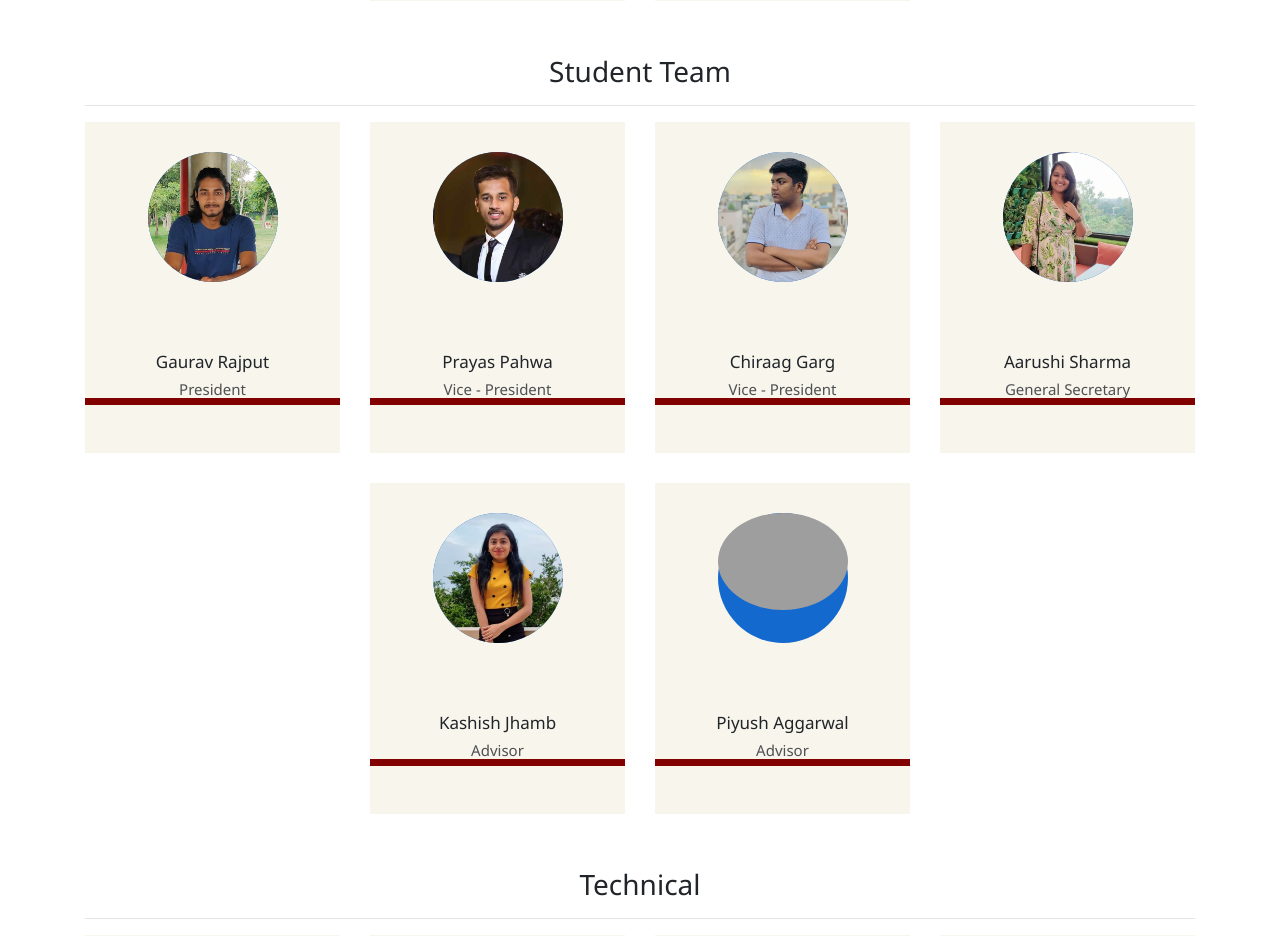
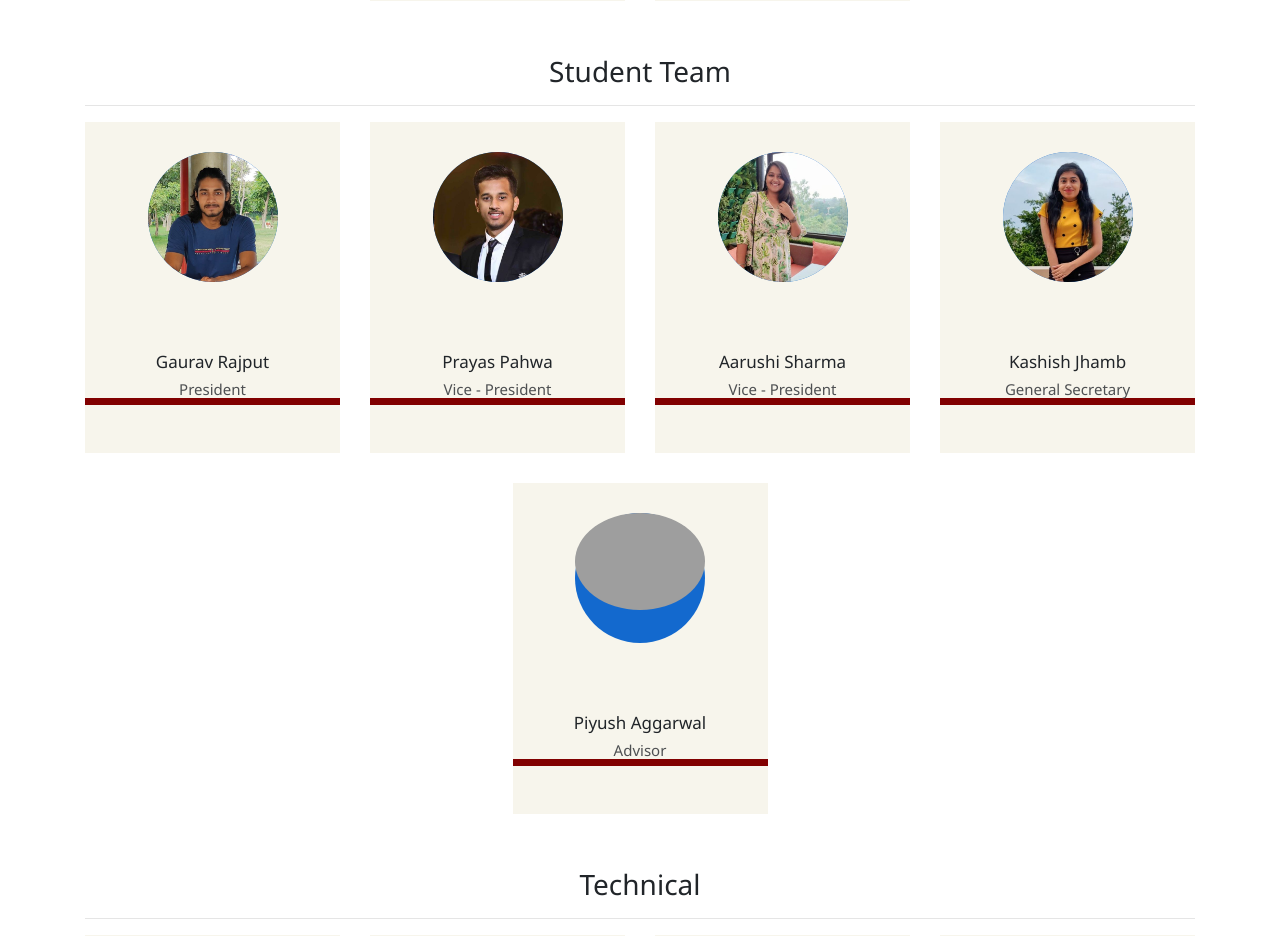
Before and after one commit to shivamkagra38/star_new, a Node server app: page /our-team in a window 1280 px wide. Shown: the part 745-1681 px from the top of the page. Run offline with Node 20, Linux system fonts and the light colour scheme; some libraries are stand-ins or nearby versions; grey boxes are pictures that could not be loaded.

Commit message:
BOD Designation Updated

```diff
--- a/views/our-team.ejs
+++ b/views/our-team.ejs
@@ -83,7 +83,7 @@
           </div>
           <!--END-->
           <!--Start-->
-          <div class="col-12 col-sm-6 col-md-4 col-lg-3 ">
+          <!-- <div class="col-12 col-sm-6 col-md-4 col-lg-3 ">
             <div class="our-team">
               <div class="picture">
                 <img class="img-fluid" src="\images\our-team\Chiraag_Garg.jpg">
@@ -96,7 +96,7 @@
                 <li><a href="https://www.linkedin.com/in/chiraag-garg-97986919b/" target="_blank" class="fa fa-linkedin" aria-hidden="true"></a></li>
               </ul>
             </div>
-          </div>
+          </div> -->
           <!--END-->
           <!--Start-->
           <div class="col-12 col-sm-6 col-md-4 col-lg-3">
@@ -106,7 +106,7 @@
               </div>
               <div class="team-content">
                 <h5 class="name">Aarushi Sharma</h5>
-                <h4 class="title">General Secretary</h4>
+                <h4 class="title">Vice - President</h4>
               </div>
               <ul class="social">
                 <li><a href="https://www.linkedin.com/in/aarushi-sharma2612/" target="_blank" class="fa fa-linkedin" aria-hidden="true"></a></li>
@@ -122,7 +122,7 @@
               </div>
               <div class="team-content">
                 <h5 class="name">Kashish Jhamb</h5>
-                <h4 class="title">Advisor</h4>
+                <h4 class="title">General Secretary</h4>
               </div>
               <ul class="social">
                 <li><a href="https://www.linkedin.com/in/kashish-jhamb-7027b31b3/" target="_blank" class="fa fa-linkedin" aria-hidden="true"></a></li>
```
